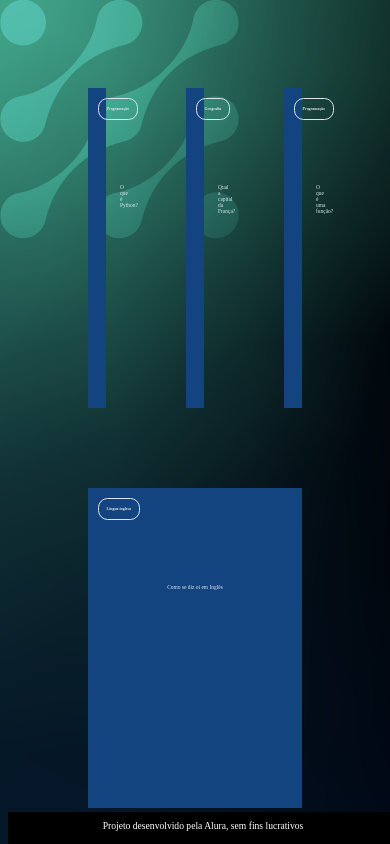
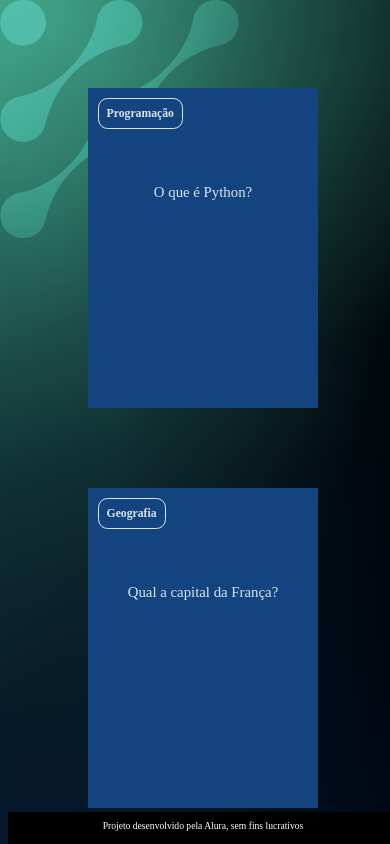
Before and after one commit to gilindinha/flashcards, a plain HTML site: page index.html in a window 390 px wide. Shown: the top 844 px of the page. Drawn offline with Linux system fonts and the light colour scheme; files whose address does not match are found by name.

Commit message:
Add files via upload

```diff
--- a/style.css
+++ b/style.css
@@ -95,3 +95,22 @@ footer p {
     font-size: 0.6rem;
     margin-top: 0.5rem;
 }
+
+@media (max-width: 560px) {
+
+    bory{
+        background: url('img/bg-mobile.webp');
+    }
+
+    .cartao {
+        flex: 1 0 calc(100% - 1rem);
+    }
+
+    .cartao__conteudo h3 {
+        font-size: 3vw;
+    }
+
+    .cartao__conteudo p {
+        font-size: 3.8vw;
+    }
+}
```
